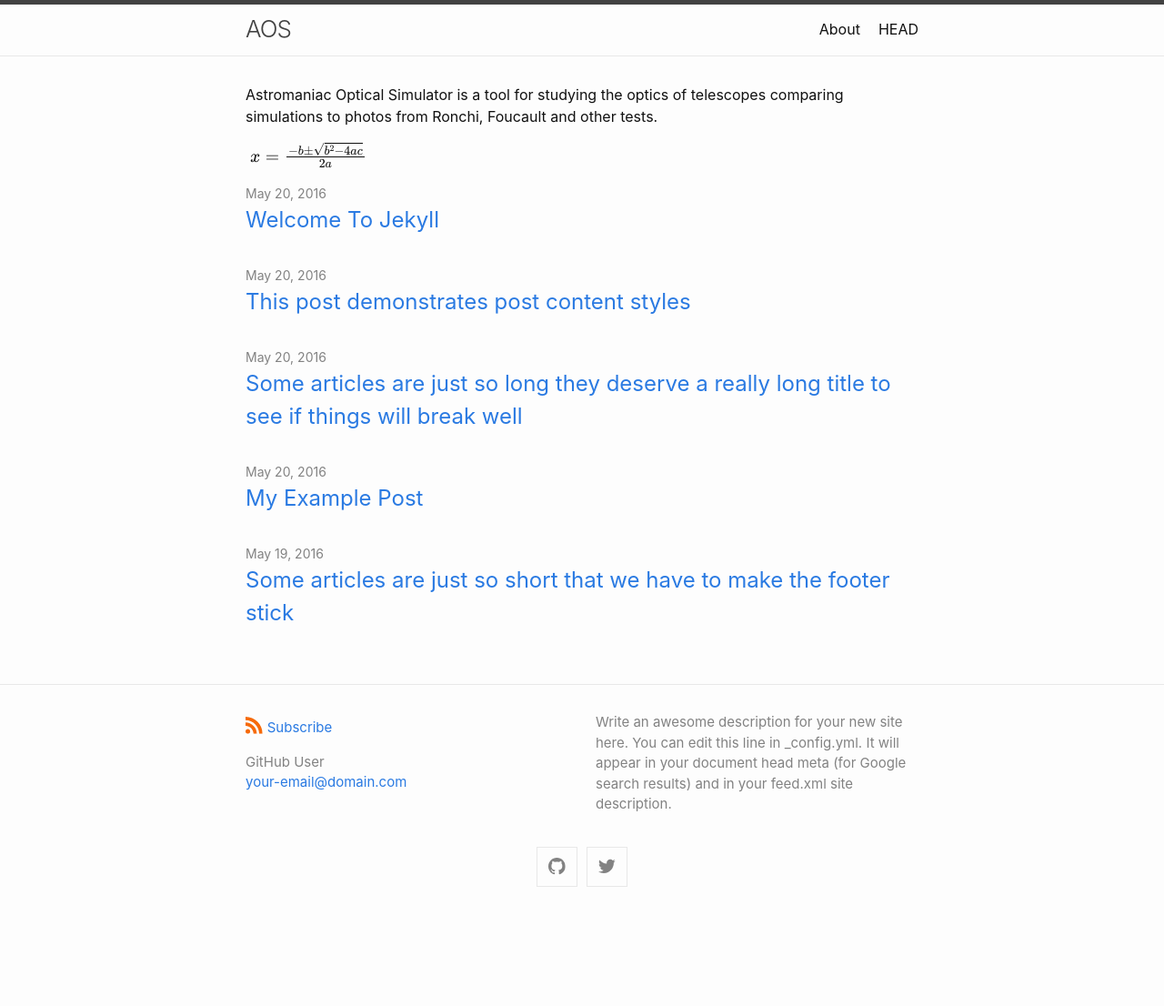
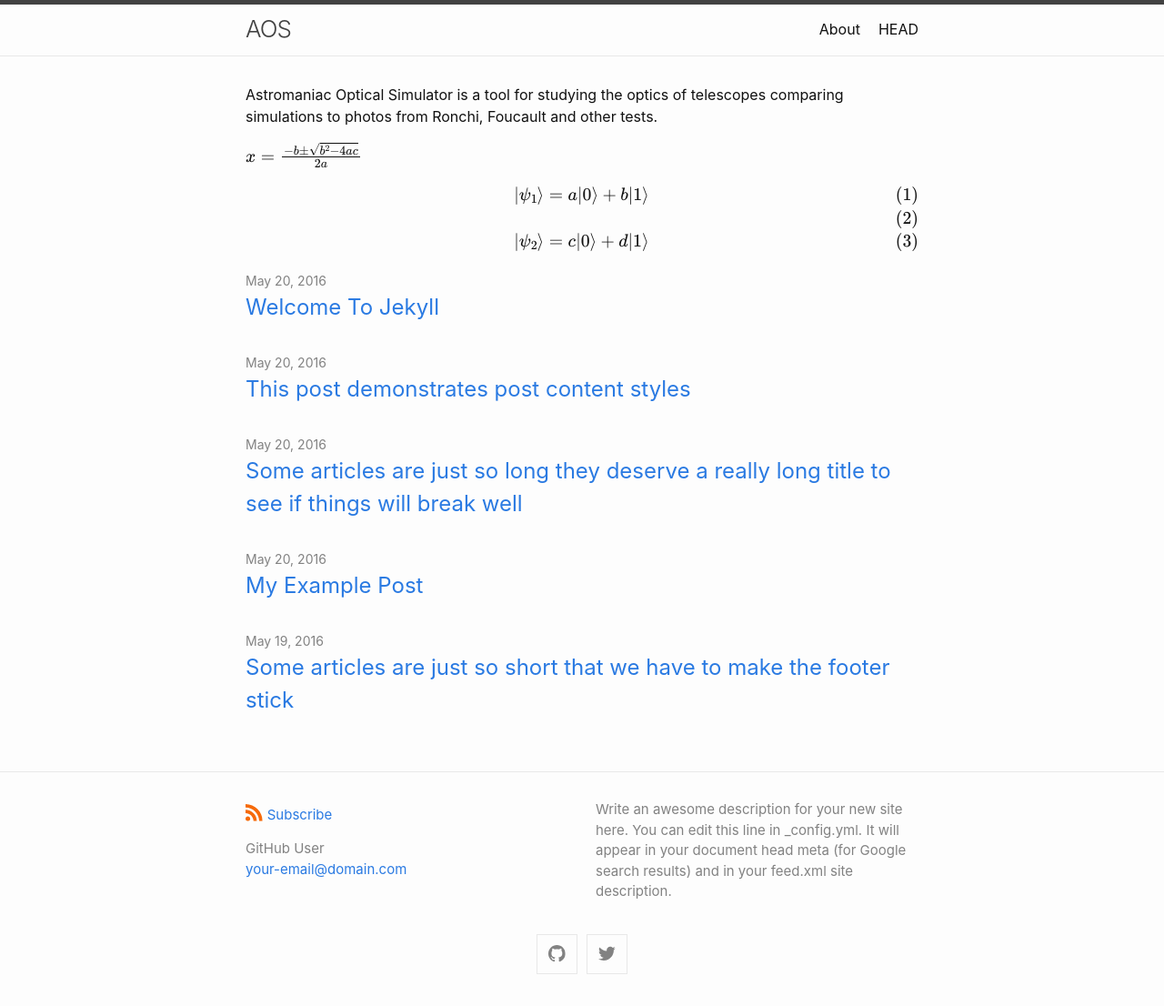
Before and after one commit to maciejczarnacki/AOS, a Jekyll site: the page built from index.md, in a window 1280 px wide. Shown: the whole page at 91% size. Built offline with Jekyll 4.4.1, drawn with Linux system fonts in a browser that asks for light colours; formulas are drawn with MathJax 3; before the commit the page ends 1010 px from its top, so only the background shows below that.

Commit message:
Update index.md

```diff
--- a/index.md
+++ b/index.md
@@ -12,4 +12,11 @@
 
 Astromaniac Optical Simulator is a tool for studying the optics of telescopes comparing simulations to photos from Ronchi, Foucault and other tests.
 
-$\ x = {-b \pm \sqrt{b^2-4ac} \over 2a}$
+$x = {-b \pm \sqrt{b^2-4ac} \over 2a}$
+
+$$
+  \begin{align}
+    |\psi_1\rangle &= a|0\rangle + b|1\rangle \\\\
+    |\psi_2\rangle &= c|0\rangle + d|1\rangle
+  \end{align}
+$$
```
